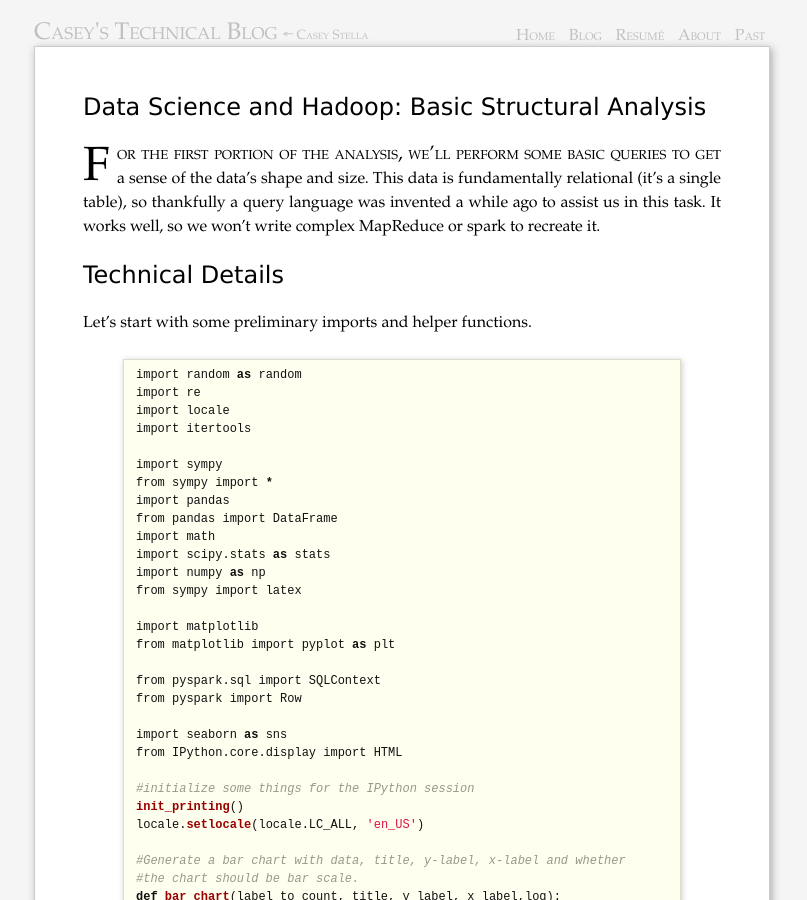
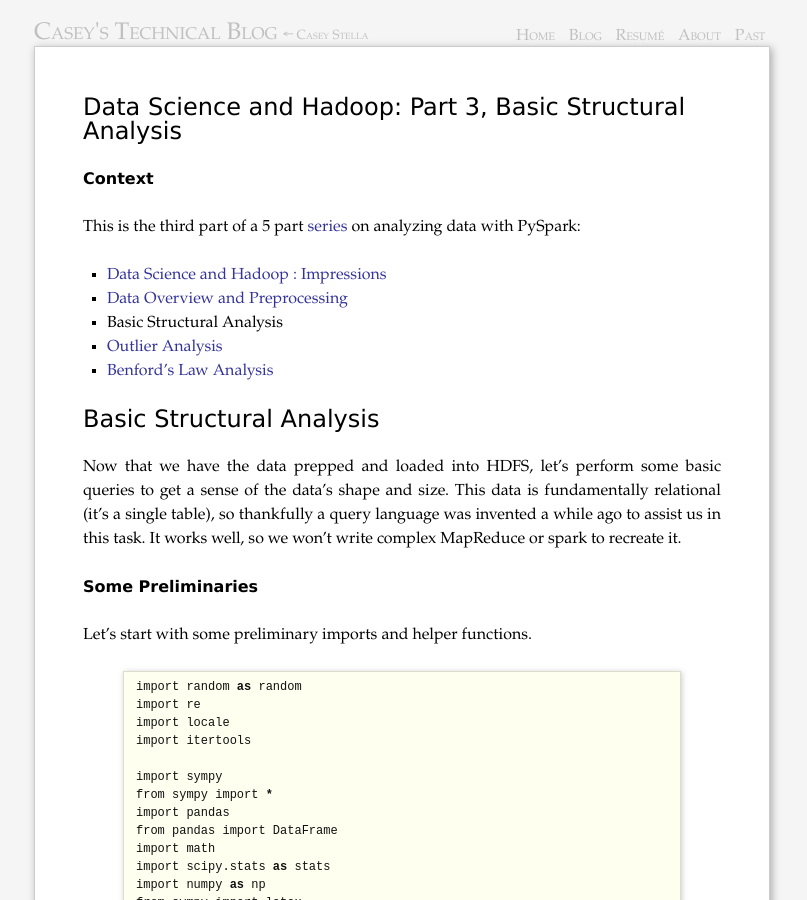
Before and after one commit to cestella/cestella.github.io, a Jekyll site: the page built from _posts/2014-10-24-pyspark-openpayments-analysis-part-3.markdown, in a window 1280 px wide and 900 px high. Shown: the whole window, without its empty margins (238-1045 px from the left). Built offline with Jekyll 4.4.1, drawn with Linux system fonts in a browser that asks for light colours; nearby versions of some CDN libraries; formulas are drawn with MathJax 3; comment, search, counter and statistics services are not loaded.

Commit message:
including older posts.

```diff
--- a/_posts/2014-10-24-pyspark-openpayments-analysis-part-3.markdown
+++ b/_posts/2014-10-24-pyspark-openpayments-analysis-part-3.markdown
@@ -1,12 +1,25 @@
 ---
-title: Data Science and Hadoop&#58; Basic Structural Analysis
+title: Data Science and Hadoop&#58; Part 3, Basic Structural Analysis
 excerpt: Basic structural analysis of healthcare payment data using Spark SQL and Python.
 location: Cleveland, OH
 layout: blog-post
 
 ---
+Context
+---
 
-For the first portion of the analysis, we'll perform some basic queries
+This is the third part of a 5 part [series](pyspark-openpayments-analysis.html) on analyzing data with PySpark:
+
+* [Data Science and Hadoop : Impressions](pyspark-openpayments-analysis.html)
+* [Data Overview and Preprocessing](pyspark-openpayments-analysis-part-2.html)
+* Basic Structural Analysis
+* [Outlier Analysis](pyspark-openpayments-analysis-part-4.html)
+* [Benford's Law Analysis](pyspark-openpayments-analysis-part-5.html)
+
+Basic Structural Analysis
+===
+
+Now that we have the data prepped and loaded into HDFS, let's perform some basic queries
 to get a sense of the data's shape and size.  This data is
 fundamentally relational (it's a single table), so thankfully a query
 language was invented a while ago to assist us in this task.  It works
@@ -27,8 +40,8 @@ $(document).ready(function()
 );
 </script>
 
-Technical Details
-===
+Some Preliminaries
+---
 Let's start with some preliminary imports and helper functions.
 
 {% highlight python %}
```
Also changed, not shown: _posts/2014-10-24-pyspark-openpayments-analysis-part-2.markdown (+16 -2 lines), _posts/2014-10-24-pyspark-openpayments-analysis-part-4.markdown (+15 -2 lines), _posts/2014-10-24-pyspark-openpayments-analysis-part-5.markdown (+15 -1 lines).
